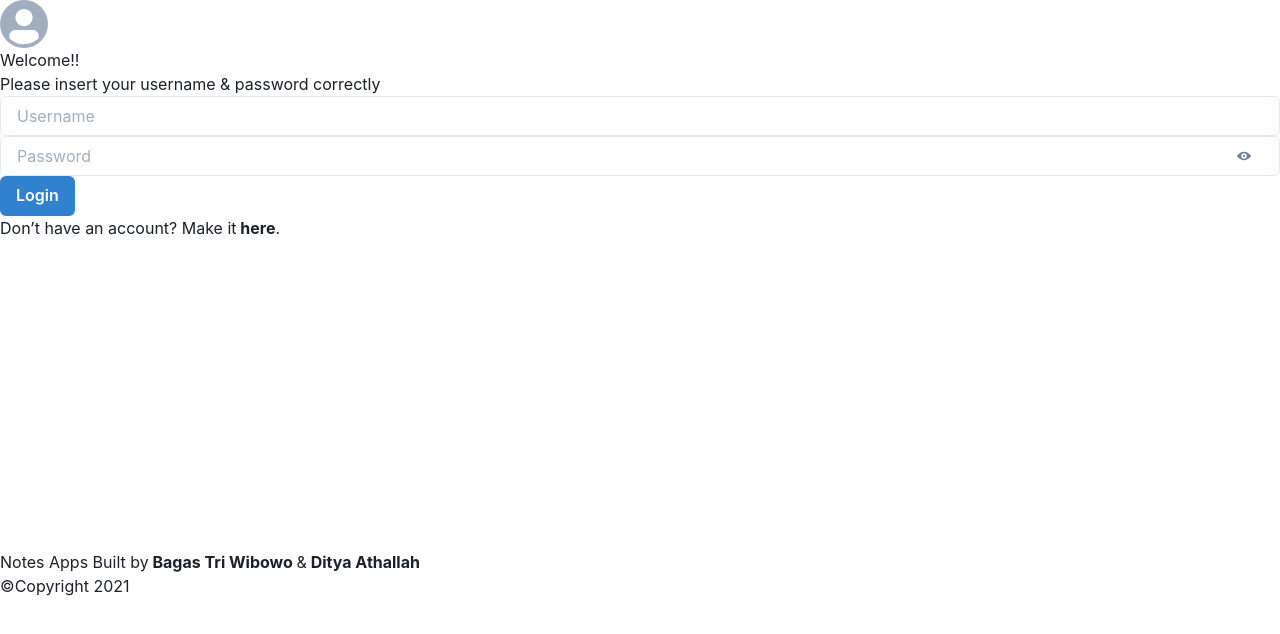
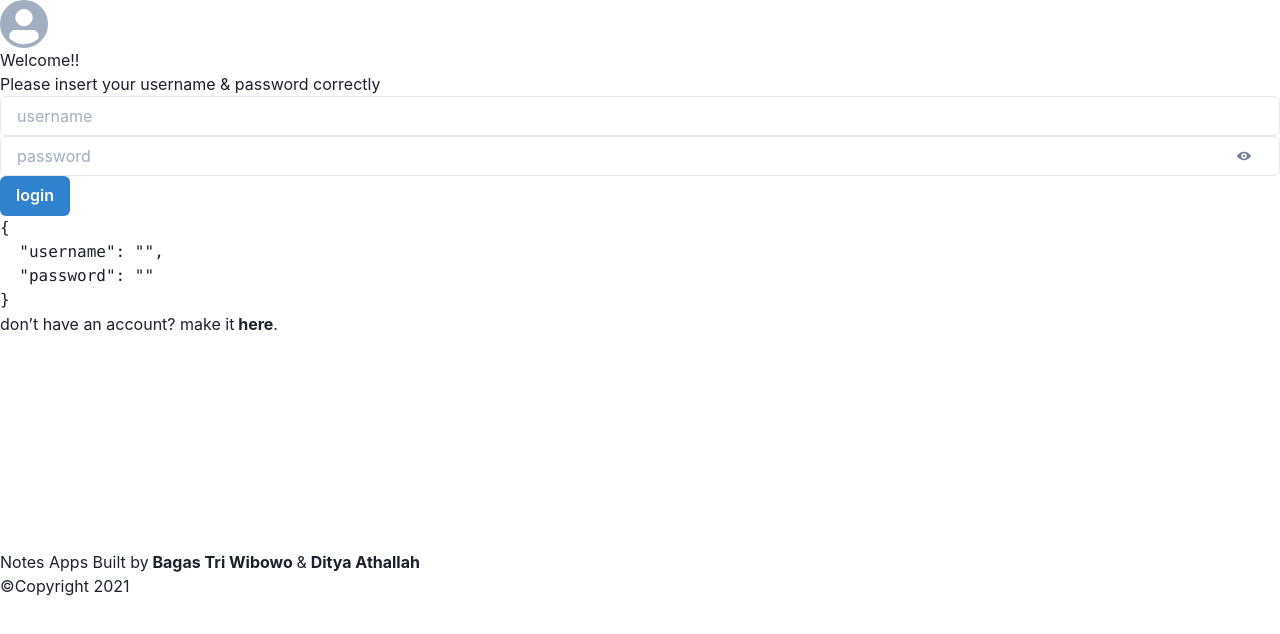
Before and after one commit to Dityath/notes-nextjs-tailwind-chakra, a Next.js app: page /login in a window 1280 px wide. Shown: the top 634 px of the page. Built offline with nearby package versions, Linux system fonts and the light colour scheme.

Commit message:
adding formik

```diff
--- a/pages/login/index.jsx
+++ b/pages/login/index.jsx
@@ -4,6 +4,7 @@ import Head from "next/head";
 import { useRouter } from "next/router";
 
 import Footer from "../../components/login/footer";
+
 import {
   Input,
   InputGroup,
@@ -15,6 +16,8 @@ import {
   Icon,
 } from "@chakra-ui/react";
 import { ViewIcon, ViewOffIcon } from "@chakra-ui/icons";
+
+import { Formik, Field, Form } from "formik";
 
 const Login = () => {
   const router = useRouter();
@@ -47,27 +50,39 @@ const Login = () => {
           <p className="text-gray-400 text-xs mt-3">
             Please insert your username & password correctly
           </p>
-          <div className="flex flex-col gap-3 mt-8">
-            <Input
+          <Formik
+            initialValues={{
+              username: "",
+              password: "",
+            }}
+          >
+            {({ values }) => (
+              <Form className="flex flex-col gap-3 mt-8">
+                <Field
+                  name="username"
                   type="text"
                   colorScheme="blue"
                   rounded="md"
-              placeholder="Username"
+                  placeHolder="username"
                   size="md"
+                  as={Input}
                 />
                 <InputGroup size="md">
-              <Input
+                  <Field
+                    name="password"
                     type={showPass ? "text" : "password"}
                     colorScheme="blue"
                     rounded="md"
-                placeholder="Password"
+                    placeHolder="password"
                     size="md"
+                    as={Input}
                   />
                   <InputRightElement width="4.5rem">
                     <Button
                       h="1.75rem"
                       size="sm"
                       variant="link"
+                      //error disini
                       onClick={handlePass}
                     >
                       {showPass ? (
@@ -78,13 +93,18 @@ const Login = () => {
                     </Button>
                   </InputRightElement>
                 </InputGroup>
-            <Button colorScheme="blue">Login</Button>
-          </div>
+                <Button type="submit" colorScheme="blue">
+                  login
+                </Button>
+                <pre>{JSON.stringify(values, null, 2)}</pre>
+              </Form>
+            )}
+          </Formik>
           <p className="text-gray-400 text-sm mt-10">
-            Don’t have an account? Make it
+            don’t have an account? make it
             <b
               onClick={() => router.push("/login/register")}
-              className="cursor-pointer hover:text-gray-600 transition duration-300"
+              className="cursor-pointer mt-3 hover:text-gray-600 transition duration-300"
             >
               {" "}
               here
```
Also changed, not shown: components/navigation/nav.jsx (added, +20 -0 lines), pages/index.jsx (+7 -2 lines), pages/login/register.jsx (+32 -7 lines), public/vercel.svg (deleted), 1 other file (tests, documents, lock files or other folders). Lines whose indentation alone changed are shown as unchanged.
